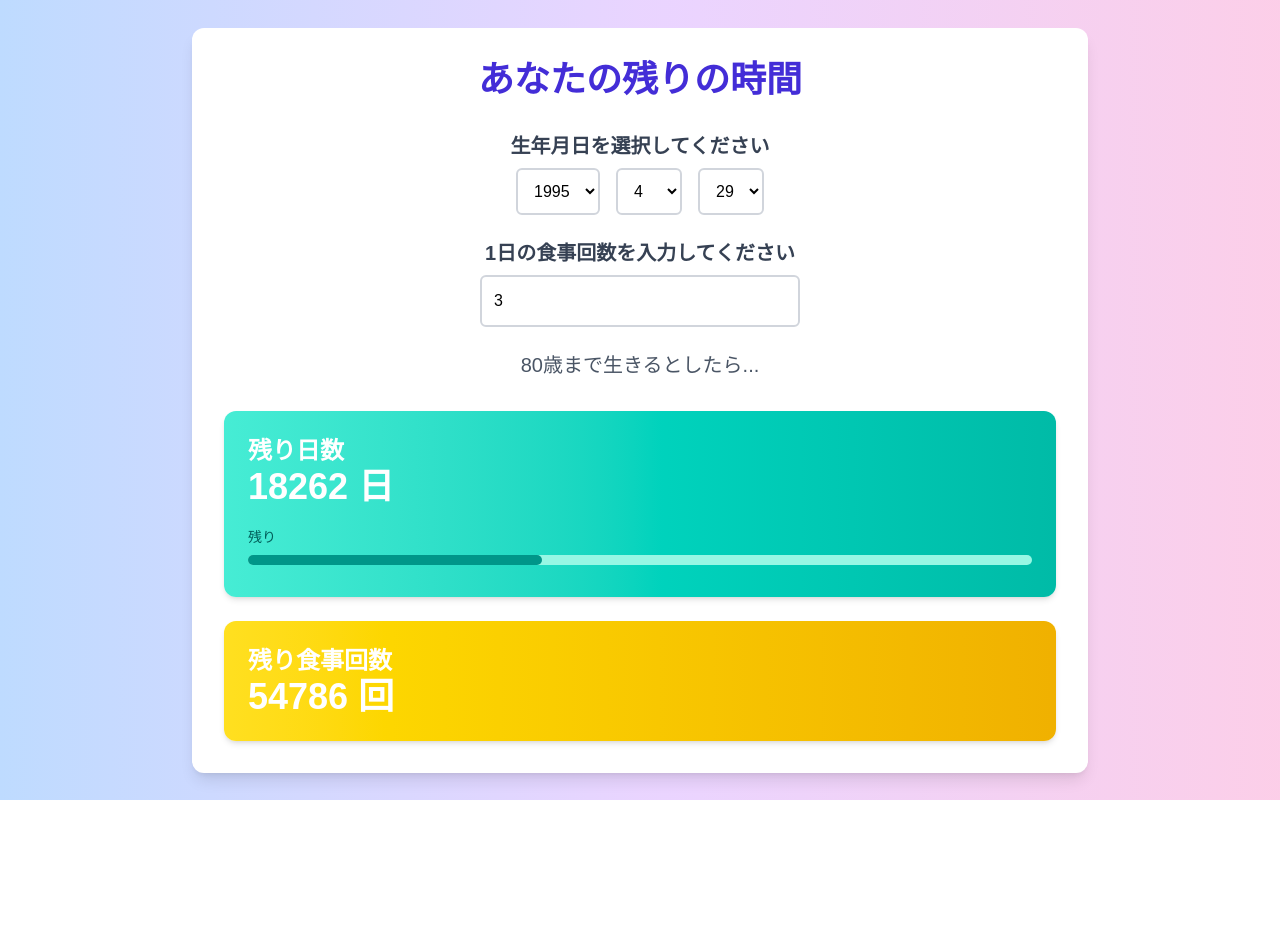
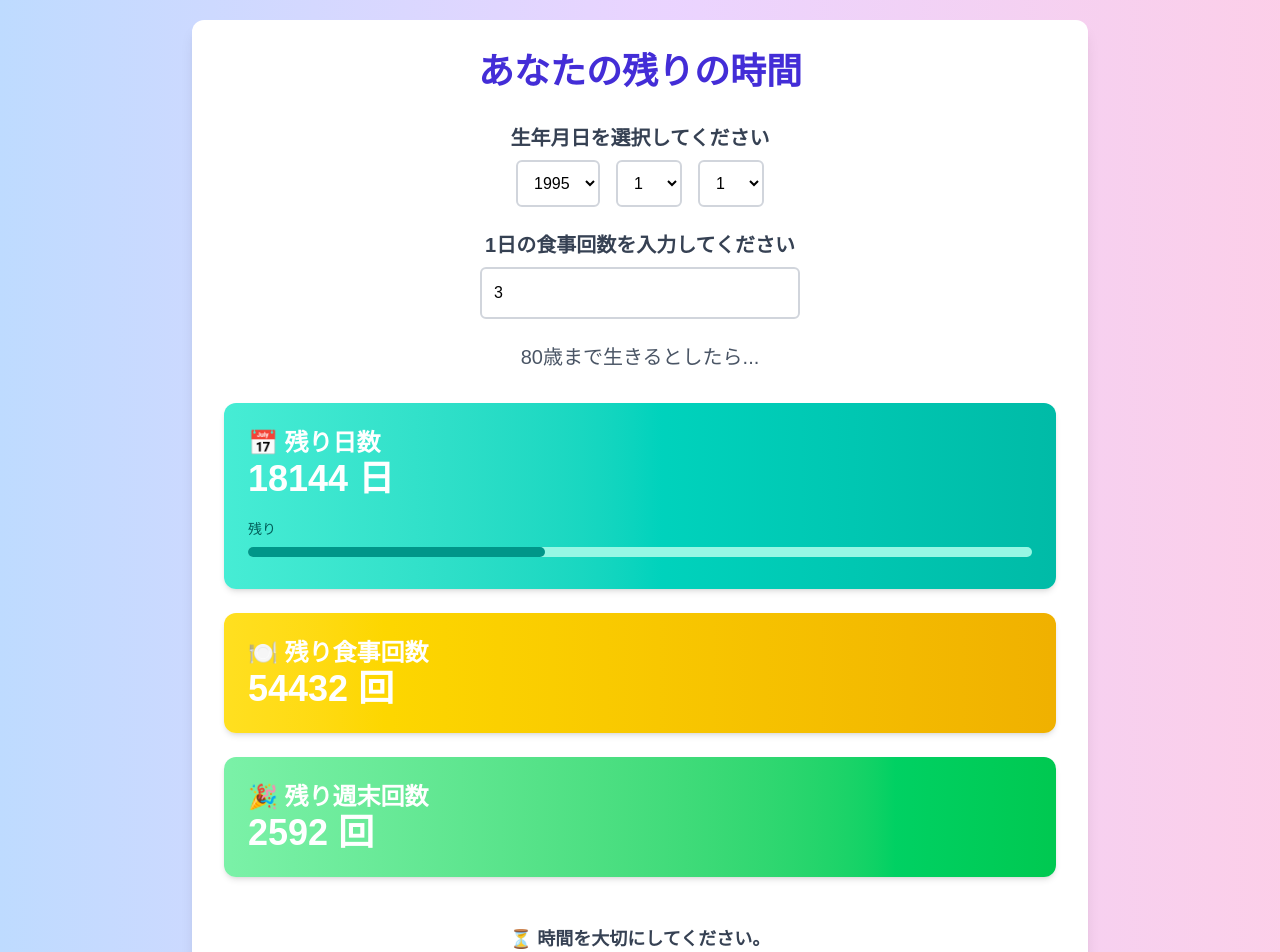
Before and after one commit to hitoon/life-countdown-app, a Next.js app: page / in a window 1280 px wide. Shown: the top 952 px of the page. Before the commit the page ends 800 px from the top, so only its background shows below. Built offline with nearby package versions, Linux system fonts and the light colour scheme.

Commit message:
add weekend

```diff
--- a/src/app/page.tsx
+++ b/src/app/page.tsx
@@ -4,14 +4,15 @@ import { useState, useEffect } from 'react';
 export default function Home() {
   const lifeExpectancy = 80;
 
-  const today = new Date();
   const [birthYear, setBirthYear] = useState<number>(1995);
-  const [birthMonth, setBirthMonth] = useState<number>(today.getMonth() + 1);
-  const [birthDay, setBirthDay] = useState<number>(today.getDate());
+  const [birthMonth, setBirthMonth] = useState<number>(1);
+  const [birthDay, setBirthDay] = useState<number>(1);
 
   const [remainingDays, setRemainingDays] = useState<number>(0);
   const [progressPercentage, setProgressPercentage] = useState<number>(0);
   const [mealCountPerDay, setMealCountPerDay] = useState<number>(3); // 1日の食事回数の状態
+  const [remainingMeals, setRemainingMeals] = useState<number>(0); // 残り食事回数の状態
+  const [remainingWeekends, setRemainingWeekends] = useState<number>(0); // 残り週末回数の状態
 
   const calculateRemainingDays = (year: number, month: number, day: number) => {
     const birthDate = new Date(year, month - 1, day);
@@ -33,7 +34,17 @@ export default function Home() {
     return Math.round(daysLeft);
   };
 
-  // 💡 birthYear/birthMonth/birthDayの変化を監視する
+  const calculateRemainingWeekends = (daysLeft: number) => {
+    const weekendsLeft = Math.floor(daysLeft / 7);
+    const remainingDaysInWeek = daysLeft % 7;
+    if (remainingDaysInWeek >= 6) {
+      return weekendsLeft + 2;
+    } else if (remainingDaysInWeek >= 5) {
+      return weekendsLeft + 1;
+    }
+    return weekendsLeft;
+  };
+
   useEffect(() => {
     const daysLeft = calculateRemainingDays(birthYear, birthMonth, birthDay);
     setRemainingDays(daysLeft);
@@ -41,7 +52,15 @@ export default function Home() {
     const totalDays = lifeExpectancy * 365; // ざっくり365日ベース
     const progress = ((totalDays - daysLeft) / totalDays) * 100;
     setProgressPercentage(parseFloat(progress.toFixed(2)));
-  }, [birthYear, birthMonth, birthDay]); // ←依存配列！
+
+    // 週末回数の計算とstateの更新
+    const weekendsLeft = calculateRemainingWeekends(daysLeft);
+    setRemainingWeekends(weekendsLeft);
+
+    // 残り食事回数の計算
+    const remainingMeals = remainingDays * mealCountPerDay;
+    setRemainingMeals(remainingMeals);
+  }, [birthYear, birthMonth, birthDay, mealCountPerDay, remainingDays]);
 
   const handleBirthYearChange = (event: React.ChangeEvent<HTMLSelectElement>) => {
     setBirthYear(Number(event.target.value));
@@ -55,10 +74,6 @@ export default function Home() {
     setBirthDay(Number(event.target.value));
   };
 
-  // 残り食事回数の計算
-  const remainingMeals = remainingDays * mealCountPerDay; // 入力された食事回数を反映
-
-  // 食事回数の変更処理
   const handleMealCountChange = (event: React.ChangeEvent<HTMLInputElement>) => {
     setMealCountPerDay(Number(event.target.value));
   };
@@ -70,7 +85,6 @@ export default function Home() {
           あなたの残りの時間
         </h1>
 
-        {/* 生年月日セレクタ */}
         <div className="mb-6 text-center">
           <label htmlFor="birthYear" className="text-xl font-semibold text-gray-700">
             生年月日を選択してください
@@ -118,7 +132,6 @@ export default function Home() {
           </div>
         </div>
 
-        {/* 1日の食事回数 */}
         <div className="mb-6 text-center">
           <label htmlFor="mealCount" className="text-xl font-semibold text-gray-700">
             1日の食事回数を入力してください
@@ -135,15 +148,13 @@ export default function Home() {
           </div>
         </div>
 
-        {/* 80歳まで生きるとしたら */}
         <div className="mb-8 text-center text-xl text-gray-600">
           80歳まで生きるとしたら...
         </div>
 
         <div className="space-y-6">
-          {/* 残り日数 */}
           <div className="bg-gradient-to-r from-teal-300 to-teal-500 text-white p-6 rounded-xl shadow-md">
-            <h2 className="text-2xl font-semibold">残り日数</h2>
+            <h2 className="text-2xl font-semibold">📅 残り日数</h2>
             <p className="text-4xl font-bold">{remainingDays} 日</p>
             <div className="mt-4">
               <div className="relative pt-1">
@@ -162,10 +173,18 @@ export default function Home() {
             </div>
           </div>
 
-          {/* 残り食事回数 */}
           <div className="bg-gradient-to-r from-yellow-300 to-yellow-500 text-white p-6 rounded-xl shadow-md">
-            <h2 className="text-2xl font-semibold">残り食事回数</h2>
+            <h2 className="text-2xl font-semibold">🍽️ 残り食事回数</h2>
             <p className="text-4xl font-bold">{remainingMeals} 回</p>
+          </div>
+
+          <div className="bg-gradient-to-r from-green-300 to-green-500 text-white p-6 rounded-xl shadow-md">
+            <h2 className="text-2xl font-semibold">🎉 残り週末回数</h2>
+            <p className="text-4xl font-bold">{remainingWeekends} 回</p>
+          </div>
+
+          <div className="mt-12 text-center text-lg font-semibold text-gray-700">
+            <p>⏳ 時間を大切にしてください。</p>
           </div>
         </div>
       </div>
```
